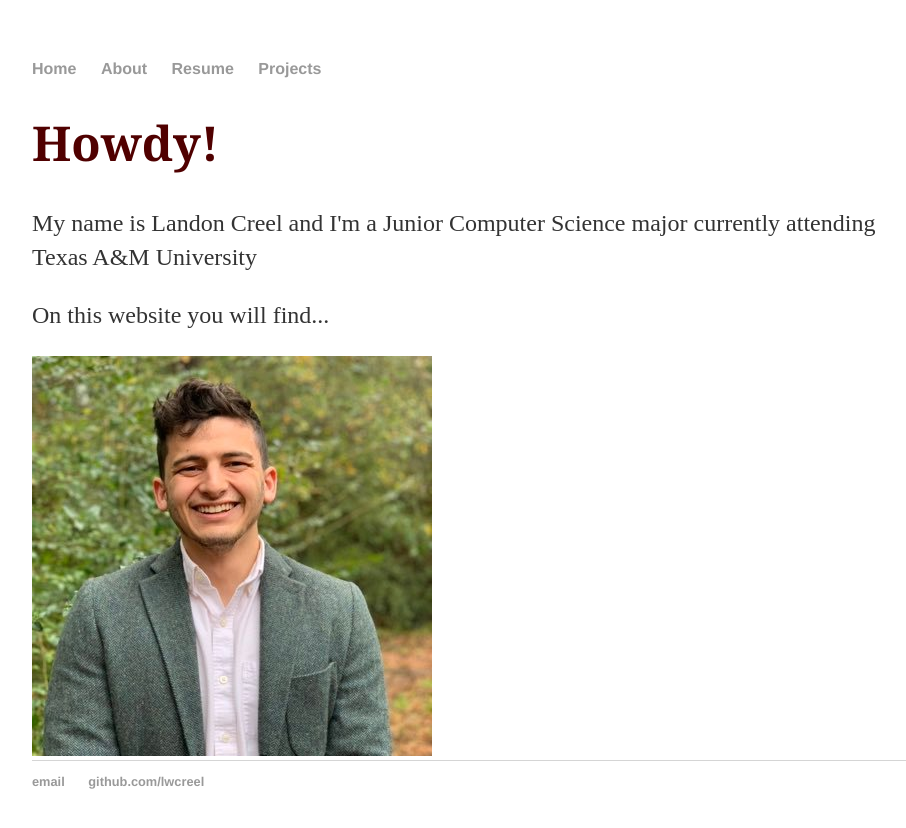
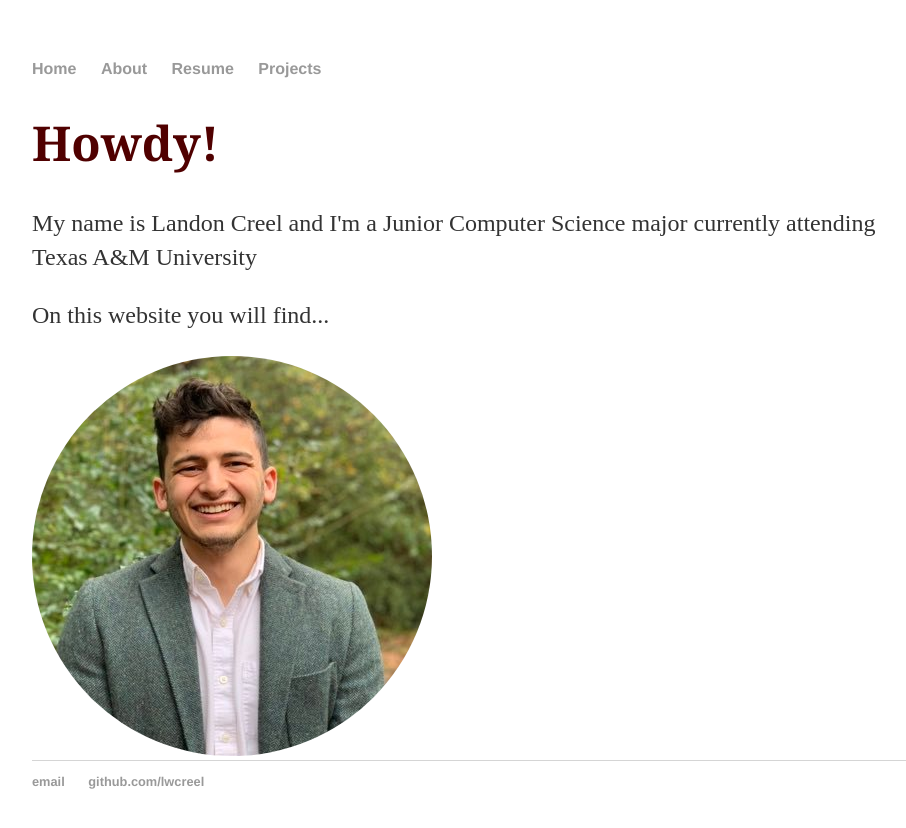
Before and after one commit to lwcreel/lwcreel.github.io, a Jekyll site: the page built from index.html, in a window 1280 px wide. Shown: the top 828 px of the page, without its empty margins (160-1066 px from the left). Built offline with Jekyll 4.4.1, drawn with Linux system fonts in a browser that asks for light colours.

Commit message:
fixed because i don't know css

```diff
--- a/css/main.css
+++ b/css/main.css
@@ -43,6 +43,6 @@ ul.posts li {
     list-style: none;
 }
 
-circular-portrait {
+.circular-portrait {
     border-radius: 50%
 }
```
